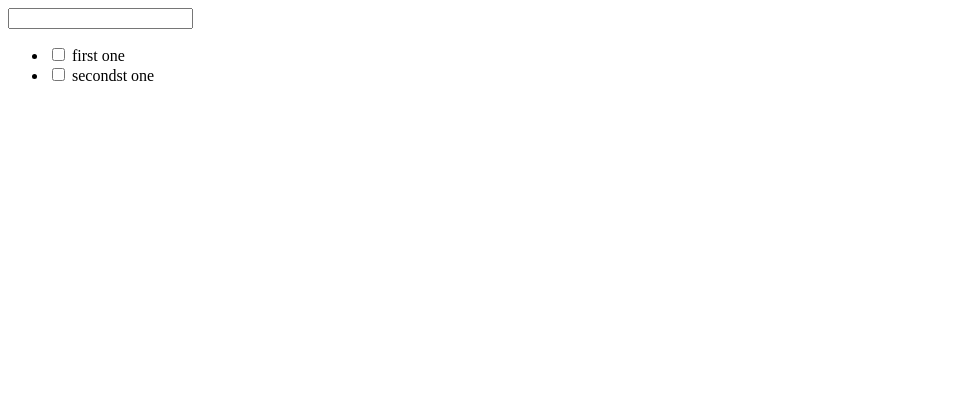
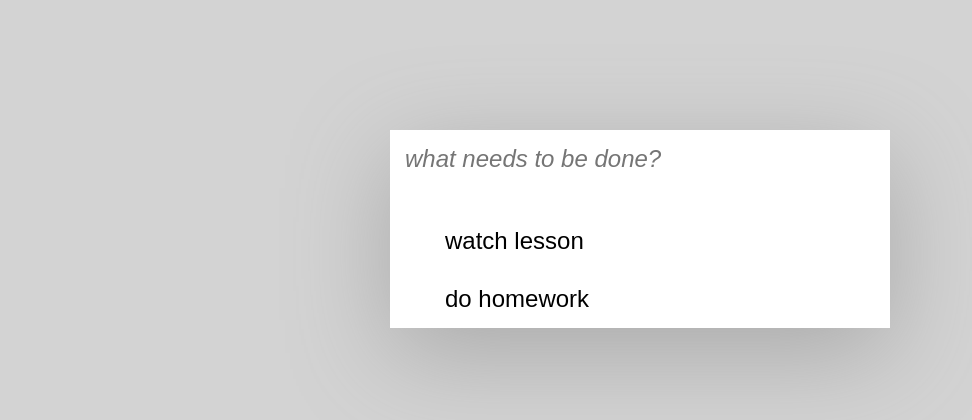
Before and after one commit to AleksanderPopov/todomvc_webapp, a plain HTML site: page index.html in a window 1280 px wide. Shown: the whole page, without its empty margins (0-972 px from the left). Drawn offline with Linux system fonts and the light colour scheme.

Commit message:
final version

```diff
--- a/app.js
+++ b/app.js
@@ -0,0 +1,17 @@
+let addTodo = function(event) {
+  let input = event.target;
+  let text = input.value.trim();
+
+  if (event.which === 13 && text !== '') {
+    let liElem = document.createElement('li');
+    liElem.textContent = text;
+    document.getElementById('todo-list').appendChild(liElem);
+    input.value = '';
+  }
+};
+
+let teachNewTodoFieldToAddTodos = function() {
+  document.getElementById('new-todo').addEventListener('keyup', addTodo);
+};
+
+document.addEventListener('DOMContentLoaded', teachNewTodoFieldToAddTodos);
--- a/index.html
+++ b/index.html
@@ -1,18 +1,16 @@
 <html>
   <head>
-    <title>Todomvc</title>
+    <title>Todos</title>
+    <link rel="stylesheet" href="style.css" />
+    <script src="app.js"></script>
   </head>
   <body>
-    <input>
-    <ul>
-      <li>
-        <input type="checkbox" placeholder="add a new task">
-        <label>first one</label>
-      </li>
-      <li>
-        <input type="checkbox">
-        <label>secondst one</label>
-      </li>
-    </ul>
+    <div id="todo-app">
+      <input id="new-todo" placeholder="what needs to be done?" />
+      <ul id="todo-list">
+        <li>watch lesson</li>
+        <li>do homework</li>
+      </ul>
+    </div>
   </body>
 </html>
--- a/style.css
+++ b/style.css
@@ -0,0 +1,22 @@
+body {
+    background-color: lightgray;
+    font-size: 24px;
+    font-family: Arial;
+}
+#todo-app {
+  width: 500px;
+  margin: 130px auto 0px auto;
+  background-color: white;
+  box-shadow: 0px 25px 100px 0px darkgrey;
+}
+#new-todo {
+  font-style: italic;
+  font-size: inherit;
+  font-family: inherit;
+  border: none;
+  padding: 15px;
+}
+#todo-list li {
+  list-style: none;
+  padding: 15px;
+}
```
